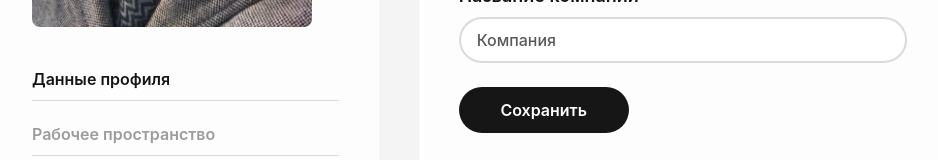
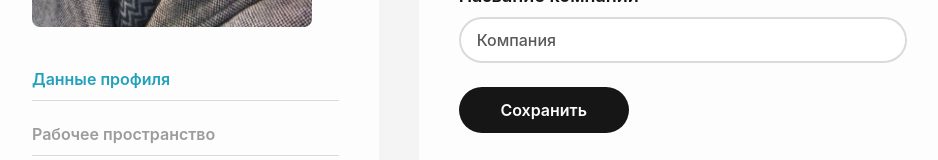
Before and after one commit to Leshista/AT-WORK__SPA, a React (Vite) app: page /AT-WORK__SPA/1 in a window 1280 px wide. In both pictures the pointer is over the item "Данные профиля". Shown: the part 809-969 px from the top of the page, without its empty margins (48-986 px from the left). Built offline with nearby package versions, Linux system fonts and the light colour scheme; no server answers.

Commit message:
Added a few missed effects

```diff
--- a/src/routes/css/Details.module.css
+++ b/src/routes/css/Details.module.css
@@ -42,6 +42,10 @@
 .details__item_active {
     color: var(--color01);
 }
+.details__item:hover {
+    cursor: pointer;
+    color: var(--colorAccent);
+}
 .details__title {
     font-size: var(--title);
     font-weight: var(--semibold);
@@ -74,6 +78,9 @@
     color: var(--color01);
     padding: 0 0.8rem 0 1.6rem;
 }
+.form__input:focus {
+    color: var(--color02);
+}
 .form__input::placeholder {
     font-size: var(--text2);
     font-weight: var(--medium);
```
Also changed, not shown: 1 other file (tests, documents, lock files or other folders).
